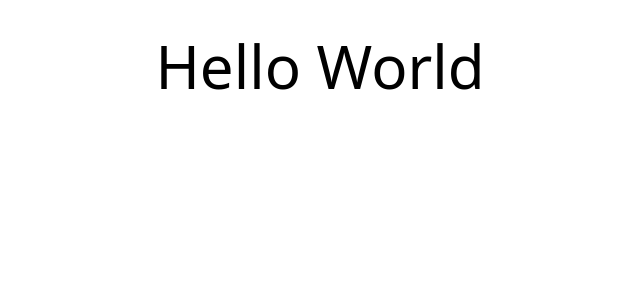
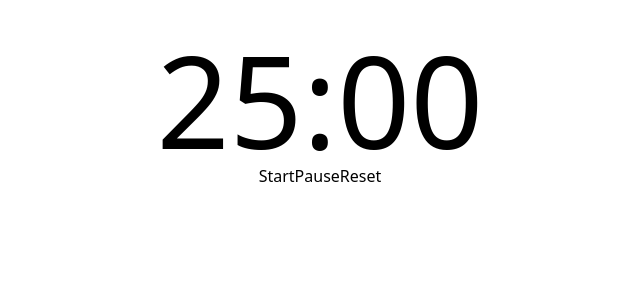
Before and after one commit to blayzestone/react-productivity-tool, a React (Create React App) app: page / in a window 1280 px wide. Shown: the top 300 px of the page, without its empty margins (320-960 px from the left). Built offline with nearby package versions, Linux system fonts and the light colour scheme.

Commit message:
Create Timer component
The timer component displays a pomodoro and break timer (25/5) and has
buttons to start, stop, and reset the timer.

```diff
--- a/src/App.js
+++ b/src/App.js
@@ -1,7 +1,9 @@
+import Timer from "./components/Timer";
+
 function App() {
   return (
     <div className="w-full my-9 text-center">
-      <h1 className="text-6xl">Hello World</h1>
+      <Timer />
     </div>
   );
 }
--- /dev/null
+++ b/src/components/Timer.js
@@ -0,0 +1,69 @@
+import { useState, useEffect, useRef } from "react";
+
+const Timer = () => {
+  const POMODORO_TIMER = 25;
+  const BREAK_TIMER = 5;
+  const POMODORO = "pomodoro";
+  const BREAK = "break";
+
+  const [timerType, setTimerType] = useState(POMODORO);
+  const [minute, setMinute] = useState(POMODORO_TIMER);
+  const [second, setSecond] = useState(0);
+  const [timerIsRunning, setTimerIsRunning] = useState(false);
+  const intervalId = useRef(null);
+
+  useEffect(() => {
+    if (minute <= 0 && second <= 0) {
+      stopTimer();
+
+      if (timerType === POMODORO) {
+        setTimerType(BREAK);
+        setMinute(BREAK_TIMER);
+      } else if (timerType === BREAK) {
+        setTimerType(POMODORO);
+        setMinute(POMODORO_TIMER);
+      }
+    }
+  }, [minute, second, timerType]);
+
+  useEffect(() => {
+    if (timerIsRunning) {
+      if (second < 0) {
+        setMinute(minute - 1);
+        setSecond(59);
+      }
+
+      intervalId.current = setInterval(() => {
+        setSecond(second - 1);
+      }, 1000);
+    }
+
+    return () => clearInterval(intervalId.current);
+  }, [second, minute, timerIsRunning]);
+
+  const startTimer = () => setTimerIsRunning(true);
+
+  const stopTimer = () => {
+    setTimerIsRunning(false);
+    clearTimeout(intervalId.current);
+  };
+
+  const resetTimer = () => {
+    stopTimer();
+    setMinute(25);
+    setSecond(0);
+  };
+
+  return (
+    <div>
+      <h2 className="text-9xl">
+        {minute}:{second < 10 ? `0${second}` : second}
+      </h2>
+      <button onClick={startTimer}>Start</button>
+      <button onClick={stopTimer}>Pause</button>
+      <button onClick={resetTimer}>Reset</button>
+    </div>
+  );
+};
+
+export default Timer;
```
